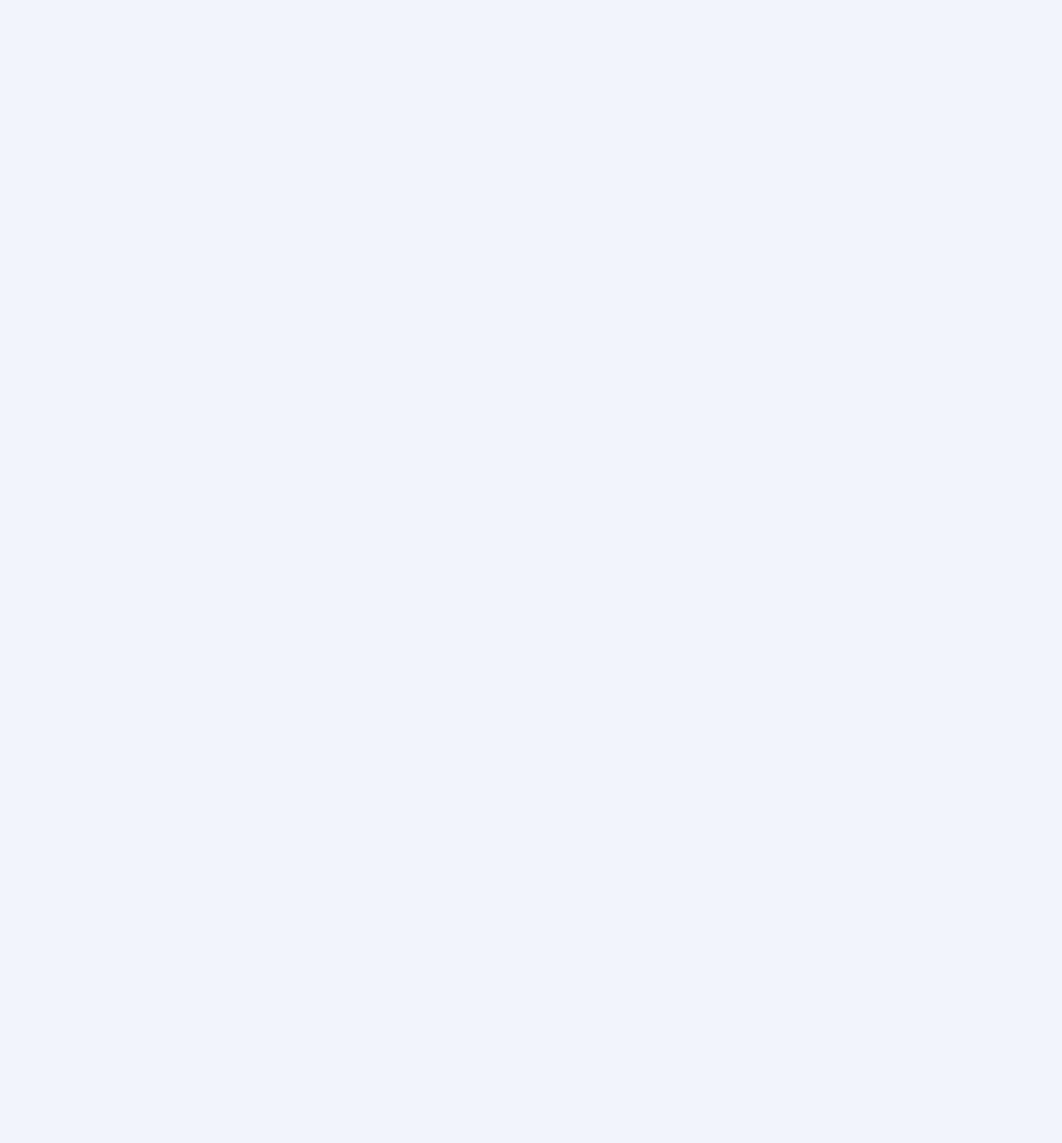
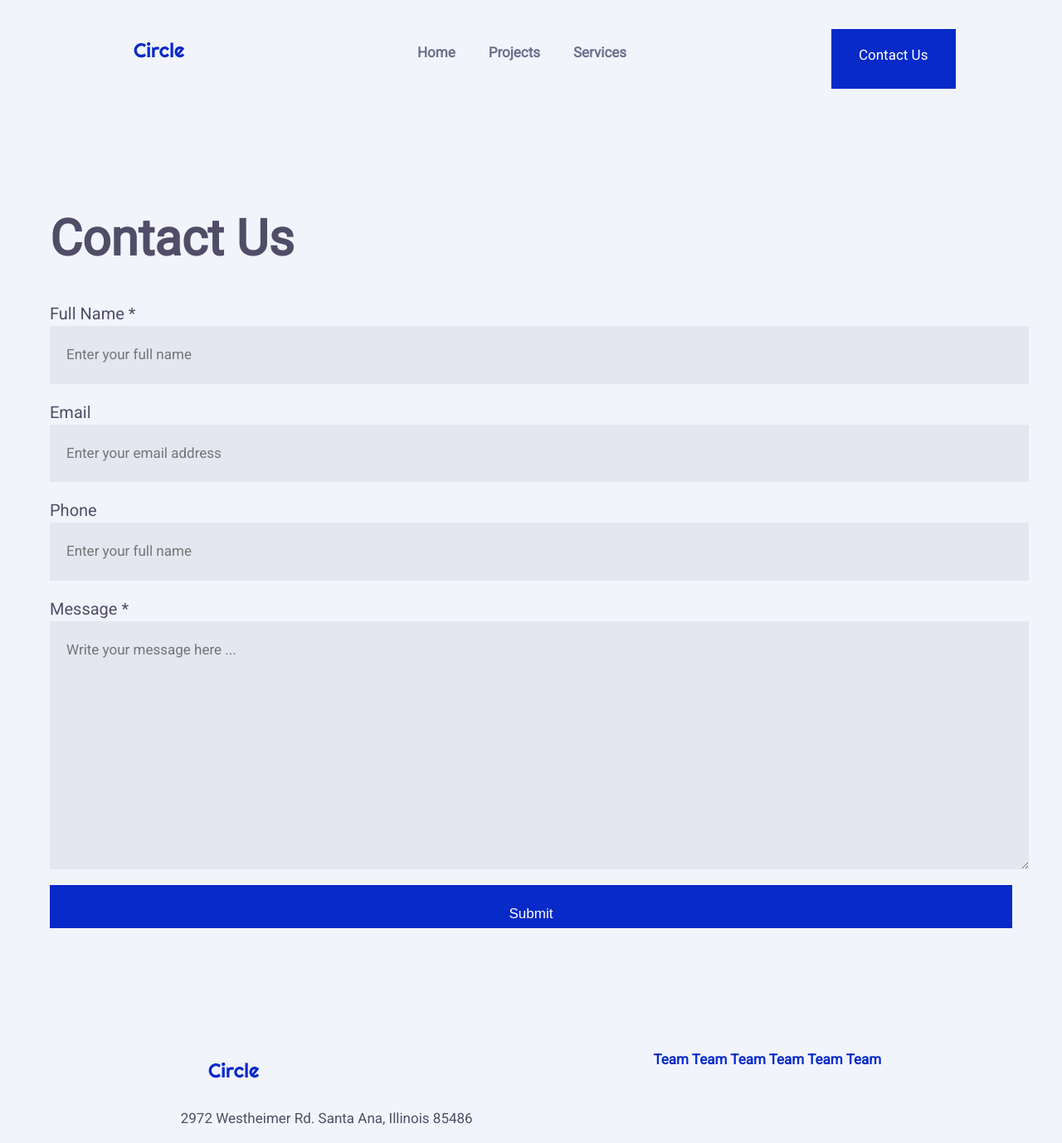
Before and after one commit to jerald021/mid-project, a website: page contact-us.html in a window 1280 px wide. Shown: the whole page at 83% size. Before the commit the page ends 800 px from the top, so only its background shows below. Drawn offline with Linux system fonts and the light colour scheme.

Commit message:
added footer, contact form page, db packages

```diff
--- a/TODO.txt
+++ b/TODO.txt
@@ -1,3 +1,3 @@
 1. preguntar nav-bar  menu focus color
-2. como subir la bbdd a producto y que reciba los datos correctamente
+2. como subir la bbdd a producto y que reciba los datos correctamente (JSONPlaceholder)
 3. PowerPoint ?
--- a/contact-us.html
+++ b/contact-us.html
@@ -4,10 +4,79 @@
     <meta charset="UTF-8">
     <meta http-equiv="X-UA-Compatible" content="IE=edge">
     <meta name="viewport" content="width=device-width, initial-scale=1.0">
-    <title>Document</title>
+    <title>Mid Project</title>
+    <link rel="shortcut icon" href="/assets/logos/favicon.ico" type="image/x-icon">
     <link rel="stylesheet" href="style.css">
+    <link href="https://fonts.googleapis.com/css2?family=Roboto&display=swap" rel="stylesheet">
     <script src="index.js"></script>
 </head>
 <body>
+    <!-- NAV-BAR -->
+    <div class="nav-bar">
+        <div class="container">
+            <div class="logo">
+                <a href="#">
+                    <img src="/assets/logos/circle.svg" alt="logo circle">
+                </a>
+            </div>
+            <div class="menu headline-medium">
+                <ul class="menu-list">
+                    <li><a class="menu-list" href="#">Home</a></li>
+                    <li><a class="menu-list" href="#">Projects</a></li>
+                    <li><a class="menu-list" href="#">Services</a></li>
+                </ul>
+            </div>
+            <div class="button headline-medium">
+                <a class="button-text" href="#">Contact Us</a>
+            </div>
+        </div>
+    </div>
+    <!-- END NAV-BAR -->
+
+    <!-- CONTACT US FORM -->
+    <div class="contact-us">
+        <div class="contact-us-container">
+            <h1>Contact Us</h1>
+
+            <form action="" method="get">
+                <label class="body-regular" for="fname" >Full Name *</label>
+                <input class="headline-regular input-value" type="text" id="fname" name="fname" value="" placeholder="Enter your full name">
+                <br>
+                <label class="body-regular" for="email">Email</label>
+                <input class="headline-regular input-value" type="email" id="email" name="email" value="" placeholder="Enter your email address">
+                <br>
+                <label class="body-regular phone" for="phone">Phone</label>
+                <input class="headline-regular input-value" type="tel" id="phone" name="phone" value="" placeholder="Enter your full name">
+                <br>
+                <label class="body-regular" for="message">Message *</label>
+                <textarea class="headline-regular input-value" name="message" id="message" cols="80" rows="10" placeholder="Write your message here ..."></textarea>
+                <br>
+                <input class="button submit" type="submit" value="Submit">
+            </form>
+        </div>
+    </div>
+    <!-- END CONTACT US FORM -->
 </body>
+<footer>
+    <div class="footer-container">
+        <div class="footer-content">
+            <div class="logo">
+                <a href="#">
+                    <img src="/assets/logos/circle.svg" alt="logo circle">
+                </a>
+            </div>
+            <p class="headline-regular">2972 Westheimer Rd. Santa Ana, Illinois 85486 </p>
+        </div>
+        <div class="footer-links">
+            <a class="headline-regular learn-more-text"href="#">Team</a>
+            <a class="headline-regular learn-more-text"href="#">Team</a>
+            <a class="headline-regular learn-more-text"href="#">Team</a>
+            <a class="headline-regular learn-more-text"href="#">Team</a>
+            <a class="headline-regular learn-more-text"href="#">Team</a>
+            <a class="headline-regular learn-more-text"href="#">Team</a>
+
+        </div>
+    </div>
+
+</footer>
 </html>
--- a/index.js
+++ b/index.js
@@ -1 +1,2 @@
+// import fetch from "node-fetch";
 console.log('mensaje');
--- a/style.css
+++ b/style.css
@@ -214,3 +214,28 @@ h4{
     justify-content: space-between;
     flex-wrap: wrap;
 }
+
+
+/* FOOTER*/
+.footer-container{
+    display: flex;
+    justify-content: space-evenly;
+}
+
+/*-------------------------------------------- PAGE CONTACT US */
+.contact-us-container{
+    margin: 146px 60px;
+}
+.input-value{
+    display:block;
+    background-color: #6B708D1A;
+    border: #6B708D1A;
+    padding: 22px 0px 22px 20px;
+    width: 100%;
+}
+.phone{
+    display: inline !important;
+}
+.submit{
+    width: 100%;
+}
```
Also changed, not shown: db.json (added, +31 -0 lines), fetch-module-tutorial.txt (added, +14 -0 lines), index.html (+23 -1 lines), package.json (added, +23 -0 lines), 2 other files.
